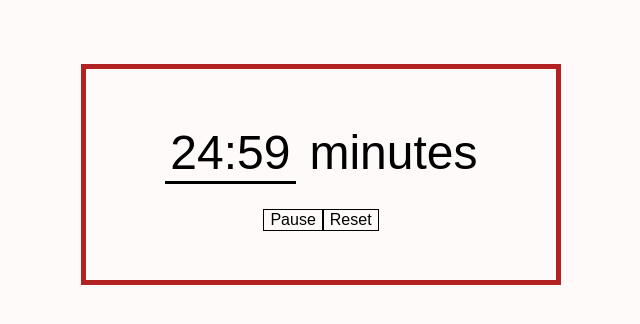
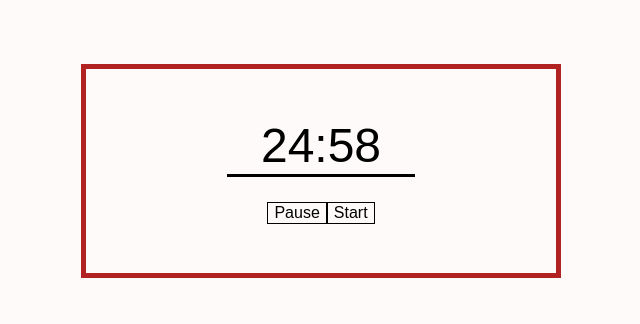
Before and after one commit to eina/fcc-pomodoro, a website: page index.html in a window 1280 px wide. Both pictures are taken after a click on the button "Start". Shown: the whole page, without its empty margins (319-959 px from the left). Drawn offline with nearby package versions, Linux system fonts and the light colour scheme.

Commit message:
use date object for grabbing time

```diff
--- a/assets/scripts/scripts.js
+++ b/assets/scripts/scripts.js
@@ -1,113 +1,82 @@
-var secondsRemaining,
-    intervalHandle,
-    isPaused = false;
-
-    //TODO: FIX NaN:NaN issue???
+//global variables
+var intervalHandle,
+    isPaused,
+    deadline;
 
 
-function tick(){
-  //hide start button
-  document.getElementById('start').style.display = 'none';
-  //show reset button
-  document.getElementById('reset').style.display = 'inline';
+var resetCountdown = function(){
 
-  //grab time
-  var timeDisplay = document.getElementById('time');
+};
+var pauseCountdown = function(){};
 
-  //time variables
-  var min,
-      sec;
+//start timer
+var startCountdown = function(){
+  //grab user input
+  var timer = document.getElementById('time').value;
 
-  //if the clock isn't paused
-  // if(!isPaused){
-    //turn into mm:ss format
-    min = Math.floor(secondsRemaining / 60);
-    sec = secondsRemaining - (min * 60);
+  //disable input field
+  document.getElementById('time').disabled = true;
+  /*
+  TODO:
+  1. Check if timer isNaN
+  2. Test it with pauseCountdown();
+  */
 
-    //leading zero
-    if(sec < 10){
-      sec = '0' + sec;
+  //grab current time
+  var currentTime = new Date();
+  //set the deadline by adding 'timer' to get future date
+  deadline = new Date(currentTime.getTime() + (timer * 60 * 1000));
+
+  console.log('current time', currentTime);
+  console.log('deadline', deadline);
+
+  //now countdown to deadline
+  tick('time', deadline);
+};
+
+//clock countdown function
+var tick = function(id, endtime){
+  //grab input field for time display
+  var clock = document.getElementById(id);
+
+  var update = function(){
+    var t = grabTimeRemaining(endtime);
+    //concatenate
+    clock.value = t.minutes + ':' + t.seconds;
+    //leading zero for seconds
+    if(t.seconds < 10){
+      clock.value = t.minutes + ':0' + t.seconds;
     }
+    //once it reaches 0, stop the clock
+    if(t.total <= 0){
+      clearInterval(intervalHandle);
+      document.getElementById('start').style.display = 'none';
+      document.getElementById('reset').style.display = 'inline';
+    }
+  };
+  //run first to avoid delay
+  update();
 
-    //concatenate
-    var timeRemaining = min + ':' + sec;
-    //output to input#time
-    timeDisplay.value = timeRemaining;
+  var intervalHandle = setInterval(update, 1000);
+};
 
-  // }
+//calculate remaining time
+var grabTimeRemaining = function(endtime){
+  //hold remaining time until 'deadline'
+  var t = Date.parse(endtime) - Date.parse(new Date());
+  //convert to usable format
+  var seconds = Math.floor( (t/1000) % 60 );
+  var minutes = Math.floor( (t/1000/60) % 60 );
+  var hours = Math.floor( (t/(1000*60*60)) % 24);
+  //output
+  return {
+    'total': t,
+    'hours': hours,
+    'minutes': minutes,
+    'seconds': seconds
+  }
+};
 
-
-  //stop if secondsRemaining === 0
-  if(secondsRemaining === 0){
-    console.log('Done!');
-    clearInterval(intervalHandle);
-    //TODO: do something when it stops
-  }
-
-  //decrease count from start
-  secondsRemaining--;
-
-}
-
-function resetCountdown() {
-  clearInterval(intervalHandle);
-  //show start button
-  document.getElementById('start').style.display = 'inline';
-  //hide reset button
-  document.getElementById('reset').style.display = 'none';
-
-  //set time back to 25 minutes
-  document.getElementById('time').value = 25;
-}
-
-function pauseCountdown(){
-  // console.log('you pressed pause');
-
-  //stop the timer
-  clearInterval(intervalHandle);
-  isPaused = true;
-  document.getElementById('start').style.display = 'inline';
-}
-
-
-function startCountdown(){
-  //grab the time from input
-  grabTime();
-  var minutes = grabTime();
-  console.log(minutes);
-
-  //check return value
-    // check if not a number
-    if (isNaN(minutes)) {
-        alert("Please enter a number!");
-        return;
-    }
-
-
-  //convert minutes to seconds to start countdown
-  secondsRemaining = minutes * 60;
-
-
-  //call the tick function every second
-  intervalHandle = setInterval(tick, 1000);
-
-  //disable time input
-  document.getElementById('time').disabled = true;
-
-}
-
-
-// grab time & check if it's proper format
-function grabTime(){
-  var minutes = document.getElementById('time').value;
-  //check if minutes has values that aren't 0-9 or :
-  // var isTimeFormat = /^[0-5]?[0-9]((:)?[0-5][0-9])?$/.test(minutes);
-
-  //check if proper time format/number or not
-  return isNaN(minutes)? false : minutes;
-}
-
-//set pomodoro clock to 25:00 when page loads
 window.onload = function(){
 
   //set time to 25 minutes
@@ -136,5 +105,4 @@ window.onload = function(){
   document.getElementById('clock').appendChild(startButton);
   document.getElementById('clock').appendChild(resetButton);
 
-
 };
--- a/assets/styles/style.scss
+++ b/assets/styles/style.scss
@@ -20,7 +20,7 @@ input {
 
 input {
   // display: block;
-  width: 28%;
+  width: 40%;
   border-bottom: 3px solid black;
   margin-bottom: 0.5em;
   text-align: center;
--- a/index.html
+++ b/index.html
@@ -12,13 +12,15 @@
 </head>
 <body>
   <div class="container" id="clock">
-    <input type="text" id="time"><span id="word"> minutes</span>
+    <input type="text" id="time">
     <br />
   </div>
 
 
   <!--javascript-->
+  <script src="node_modules/moment/moment.js" type="text/javascript"></script>
   <script src="assets/scripts/scripts.js" type="text/javascript"></script>
+
 </body>
 
 </html>
```
Also changed, not shown: package.json (+6 -2 lines), dist/styles/style.css, dist/styles/style.min.css, 1 other file.
